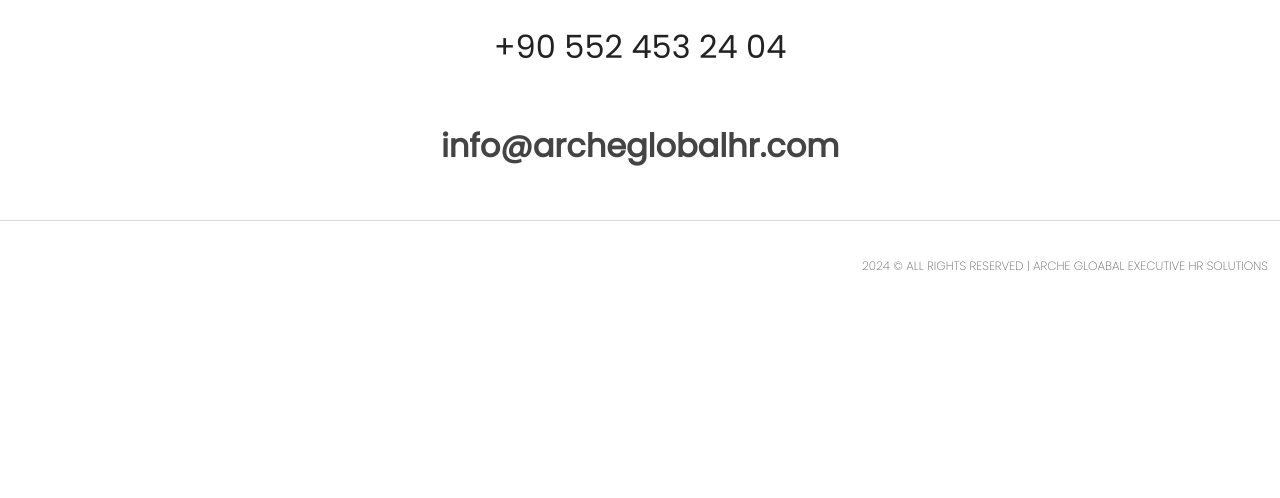
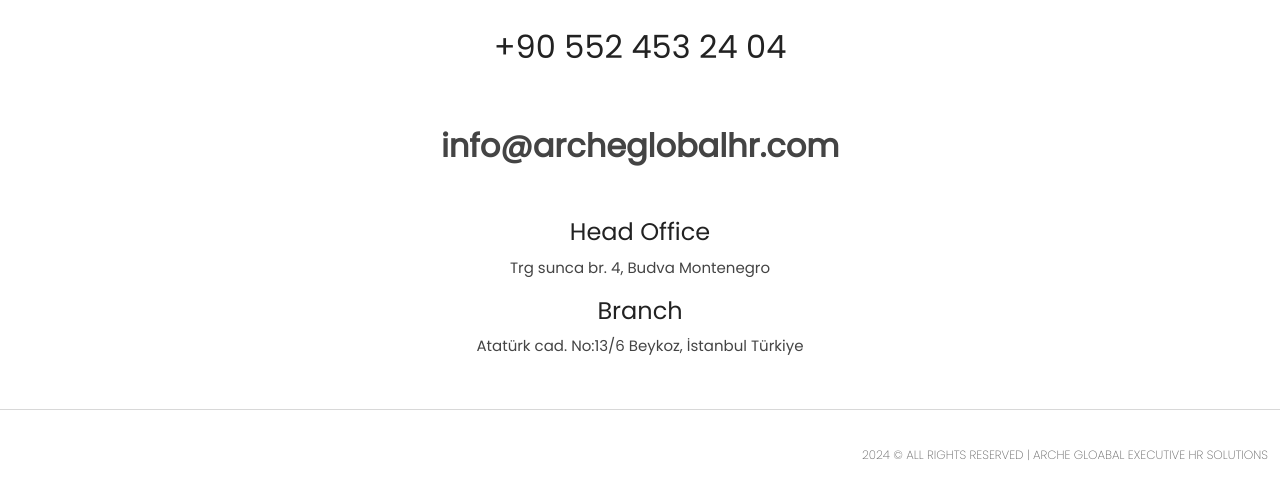
Before and after one commit to SebnemK/ExecutiveSearch, a plain HTML site: page contact.html in a window 1280 px wide. Shown: the part 544-1042 px from the top of the page. Before the commit the page ends 885 px from the top, so only its background shows below. Drawn offline with nearby package versions, Linux system fonts and the light colour scheme.

Commit message:
Company addresses are added
Company addresses are added

```diff
--- a/contact.html
+++ b/contact.html
@@ -56,8 +56,14 @@
                 <h2>+90 552 453 24 04</h2>
                 <br>
                 <a href="mailto:info@archeglobalhr.com">info@archeglobalhr.com</a>
+                <br>
             </div>
-
+            <div class="content text-center">
+                <h4>Head Office</h4>
+                <p class="text-center">Trg sunca br. 4, Budva Montenegro</p>
+                <h4>Branch</h4>
+                <p class="text-center">Atatürk cad. No:13/6 Beykoz, İstanbul Türkiye</p>
+            </div>
 
         </section>
 
```
